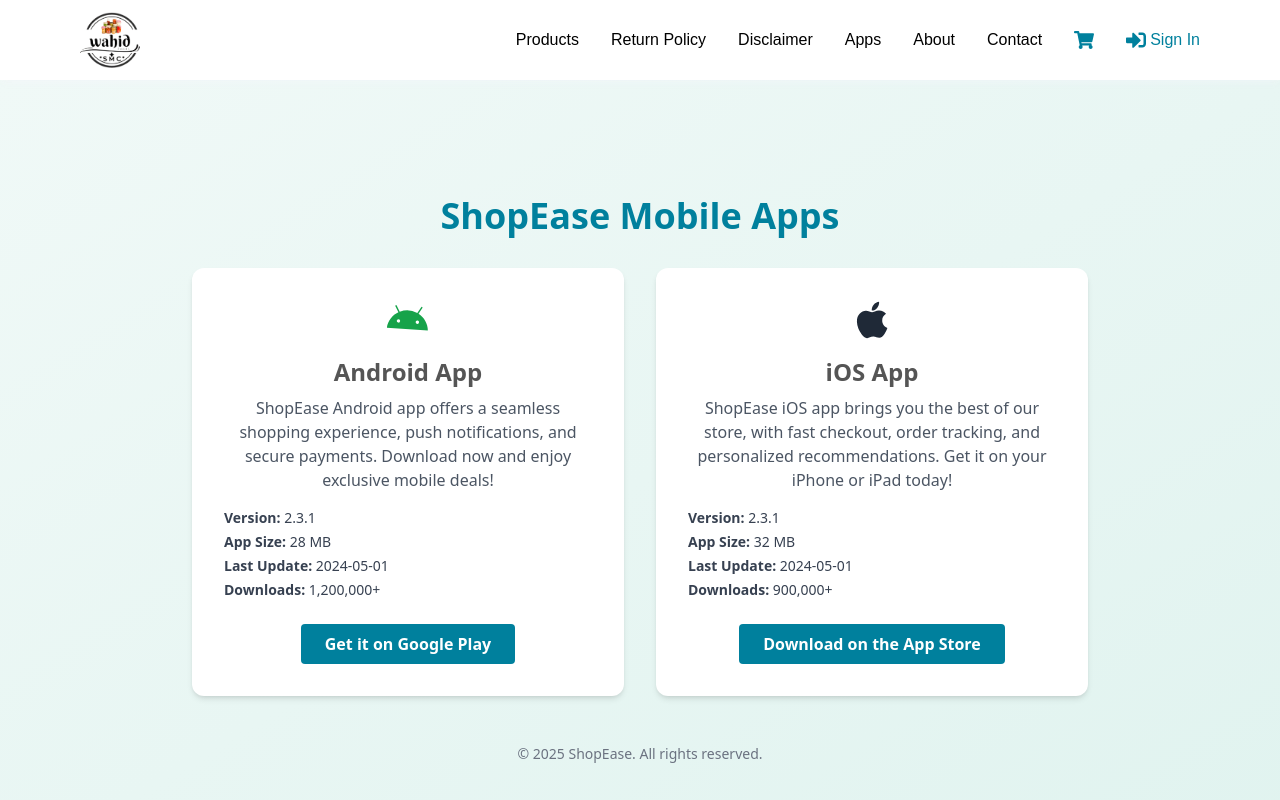
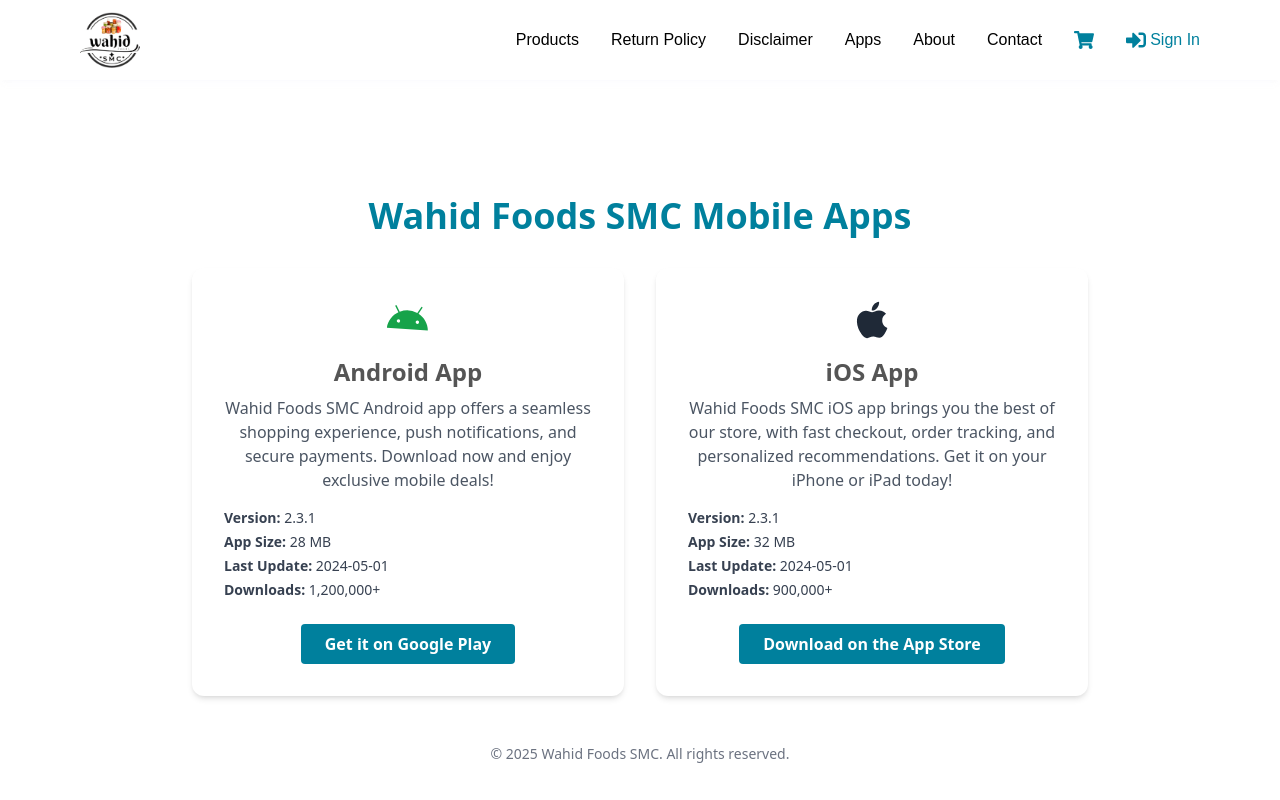
Before and after one commit to haliarutab24/E-commerce-Frontend, a React (Vite) app: page /apps in a window 1280 px wide. Shown: the top 800 px of the page. Built offline with nearby package versions, Linux system fonts and the light colour scheme.

Commit message:
Final Changings

```diff
--- a/src/pages/user/About.jsx
+++ b/src/pages/user/About.jsx
@@ -66,7 +66,7 @@ const About = () => {
   ];
 
   return (
-    <div className="min-h-screen bg-gradient-to-br from-[#f0f9f7] to-[#e0f3ef]">
+    <div className="min-h-screen bg-white">
       <div className="container mx-auto px-4 py-12 flex flex-col items-center justify-center">
         <motion.div
           initial={{ opacity: 0, y: -20 }}
@@ -117,7 +117,7 @@ const About = () => {
           transition={{ delay: 1, duration: 0.5 }}
           className="mt-12 text-center text-gray-500 text-sm"
         >
-          &copy; {new Date().getFullYear()} ShopEase. All rights reserved.
+          &copy; {new Date().getFullYear()} Wahid Foods SMC. All rights reserved.
         </motion.div>
       </div>
     </div>
--- a/src/pages/user/Contact.jsx
+++ b/src/pages/user/Contact.jsx
@@ -84,9 +84,9 @@ const Contact = () => {
           {loading ? "Sending..." : "Send Message"}
         </button>
       </form>
-      <div className="mt-16 text-center text-black text-base">
-        Or email us directly at <a href="mailto:support@shopease.com" className="text-newPrimary hover:text-black underline transition-colors duration-300 font-medium">support@shopease.com</a>
-      </div>
+      {/* <div className="mt-16 text-center text-black text-base">
+        Or email us directly at <a href="mailto:support@.com" className="text-newPrimary hover:text-black underline transition-colors duration-300 font-medium">support@shopease.com</a>
+      </div> */}
     </div>
   );
 };
--- a/src/pages/user/Disclaimer.jsx
+++ b/src/pages/user/Disclaimer.jsx
@@ -28,7 +28,7 @@ const disclaimerPoints = [
     icon: <FiFileText className="w-6 h-6" />,
     text: (
       <>
-        ShopEase is not liable for any direct, indirect, incidental, or consequential damages arising from the use of products purchased from our site. All purchases are subject to our{" "}
+        Wahid Foods SMC is not liable for any direct, indirect, incidental, or consequential damages arising from the use of products purchased from our site. All purchases are subject to our{" "}
         <a href="/terms" className="text-[#2a6b5e] font-medium hover:underline">Terms & Conditions</a> and{" "}
         <a href="/privacy" className="text-[#2a6b5e] font-medium hover:underline">Privacy Policy</a>.
       </>
@@ -80,21 +80,18 @@ const Disclaimer = () => {
         stagger: staggerDelay,
         ease: "back.out(1.2)",
         delay: 0.3
+
       }
     );
   }, []);
 
   return (
-    <div className="min-h-screen bg-gradient-to-br from-[#f0f9f7] to-[#e0f3ef] py-12 md:py-16 px-4 sm:px-6 lg:px-8">
+    <div className="min-h-screen bg-white py-12 md:py-16 px-4 sm:px-6 lg:px-8">
       <div className="container mx-auto max-w-7xl">
-        {/* Premium Title Section */}
-        <div className="text-center mb-12 md:mb-16 px-4">
+           <div className="text-center mb-12 md:mb-16 px-4">
           <h1
             ref={titleRef}
-            className="text-4xl sm:text-5xl md:text-5xl font-bold text-newPrimary mb-4 md:mb-6 leading-tight
-                      "
-
-          >
+            className="text-4xl sm:text-5xl md:text-5xl font-bold text-newPrimary mb-4 md:mb-6 leading-tight" >
             Product Disclaimer
           </h1>
           <div
@@ -104,7 +101,6 @@ const Disclaimer = () => {
 
           ></div>
         </div>
-
         {/* Responsive Grid Layout */}
         <div className="grid grid-cols-1 sm:grid-cols-2 lg:grid-cols-3 gap-6 md:gap-8 max-w-6xl mx-auto">
           {disclaimerPoints.map((point, idx) => (
@@ -128,7 +124,7 @@ const Disclaimer = () => {
         {/* Footer */}
         <div className="mt-12 md:mt-16 text-center">
           <p className="text-gray-500 text-xs sm:text-sm">
-            &copy; {new Date().getFullYear()} ShopEase. All rights reserved.
+            &copy; {new Date().getFullYear()} Wahid Foods SMC. All rights reserved.
           </p>
         </div>
       </div>
--- a/src/pages/user/MobileApps.jsx
+++ b/src/pages/user/MobileApps.jsx
@@ -12,7 +12,7 @@ const apps = [
     downloads: "1,200,000+",
     link: "#", // Replace with actual Play Store link
     description:
-      "ShopEase Android app offers a seamless shopping experience, push notifications, and secure payments. Download now and enjoy exclusive mobile deals!",
+      "Wahid Foods SMC Android app offers a seamless shopping experience, push notifications, and secure payments. Download now and enjoy exclusive mobile deals!",
   },
   {
     platform: "iOS",
@@ -23,7 +23,7 @@ const apps = [
     downloads: "900,000+",
     link: "#", // Replace with actual App Store link
     description:
-      "ShopEase iOS app brings you the best of our store, with fast checkout, order tracking, and personalized recommendations. Get it on your iPhone or iPad today!",
+      "Wahid Foods SMC iOS app brings you the best of our store, with fast checkout, order tracking, and personalized recommendations. Get it on your iPhone or iPad today!",
   },
 ];
 
@@ -61,13 +61,13 @@ const cardHoverVariants = {
 };
 
 const MobileApps = () => (
-  <div className="container mx-auto px-4 py-12 min-h-screen flex flex-col items-center justify-center bg-gradient-to-br from-[#f0f9f7] to-[#e0f3ef]">
+  <div className="container mx-auto px-4 py-12 min-h-screen flex flex-col items-center justify-center bg-white">
     <motion.div
       initial={{ opacity: 0, y: -20 }}
       animate={{ opacity: 1, y: 0 }}
       transition={{ duration: 0.5 }}
     >
-      <h1 className="text-4xl font-bold text-newPrimary mb-8 text-center">ShopEase Mobile Apps</h1>
+      <h1 className="text-4xl font-bold text-newPrimary mb-8 text-center">Wahid Foods SMC Mobile Apps</h1>
     </motion.div>
 
     <motion.div
@@ -143,7 +143,7 @@ const MobileApps = () => (
       transition={{ delay: 1, duration: 0.5 }}
       className="mt-12 text-center text-gray-500 text-sm"
     >
-      &copy; {new Date().getFullYear()} ShopEase. All rights reserved.
+      &copy; {new Date().getFullYear()} Wahid Foods SMC. All rights reserved.
     </motion.div>
   </div>
 );
--- a/src/pages/user/Orders.jsx
+++ b/src/pages/user/Orders.jsx
@@ -11,7 +11,7 @@ const statusColor = (status) => {
     case "In Progress":
       return "text-yellow-600";
     case "Delivered":
-    case "completed":
+    case "Completed":
       return "text-green-600";
     case "Cancelled":
     case "failed":
--- a/src/pages/user/Profile.jsx
+++ b/src/pages/user/Profile.jsx
@@ -55,9 +55,9 @@ const Profile = () => {
         <div className="mb-2">
           <span className="font-medium">Email:</span> {user?.email}
         </div>
-        <div>
+        {/* <div>
           <span className="font-medium">Joined:</span> {user?.createdAt?.slice(0, 10) || "Not Show"}
-        </div>
+        </div> */}
       </div>
       {/* Transaction History */}
       <div className="bg-white rounded shadow p-6 mb-10 w-full max-w-6xl mx-auto">
--- a/src/pages/user/Return_Policy.jsx
+++ b/src/pages/user/Return_Policy.jsx
@@ -91,7 +91,7 @@ const ReturnPolicy = () => {
   }, []);
 
   return (
-    <div className="min-h-screen bg-gradient-to-br from-[#f0f9f7] to-[#e0f3ef] py-12 md:py-16 px-4 sm:px-6 lg:px-8">
+   <div className="min-h-screen bg-white py-12 md:py-16 px-4 sm:px-6 lg:px-8">
       <div className="container mx-auto max-w-7xl">
         {/* Title Section */}
         <div className="text-center mb-12 md:mb-16 px-4">
@@ -141,17 +141,17 @@ const ReturnPolicy = () => {
           className="bg-[#f0f9f7] rounded-xl p-6 text-center max-w-4xl mx-auto border border-[#e0f3ef] shadow-sm"
           style={{ visibility: "hidden" }}
         >
-          <p className="text-gray-700 text-sm md:text-base">
+          {/* <p className="text-gray-700 text-sm md:text-base">
             <strong>To start a return:</strong> Please contact our customer support at{" "}
             <a href="mailto:support@shopease.com" className="text-[#2a6b5e] font-medium hover:underline">support@shopease.com</a> or visit your{" "}
             <a href="/profile" className="text-[#2a6b5e] font-medium hover:underline">account page</a>.
-          </p>
+          </p> */}
         </div>
 
         {/* Copyright Footer */}
         <div className="mt-12 md:mt-16 text-center">
           <p className="text-gray-500 text-xs sm:text-sm">
-            &copy; {new Date().getFullYear()} ShopEase. All rights reserved.
+            &copy; {new Date().getFullYear()} Wahid Foods SMC. All rights reserved.
           </p>
         </div>
       </div>
```
